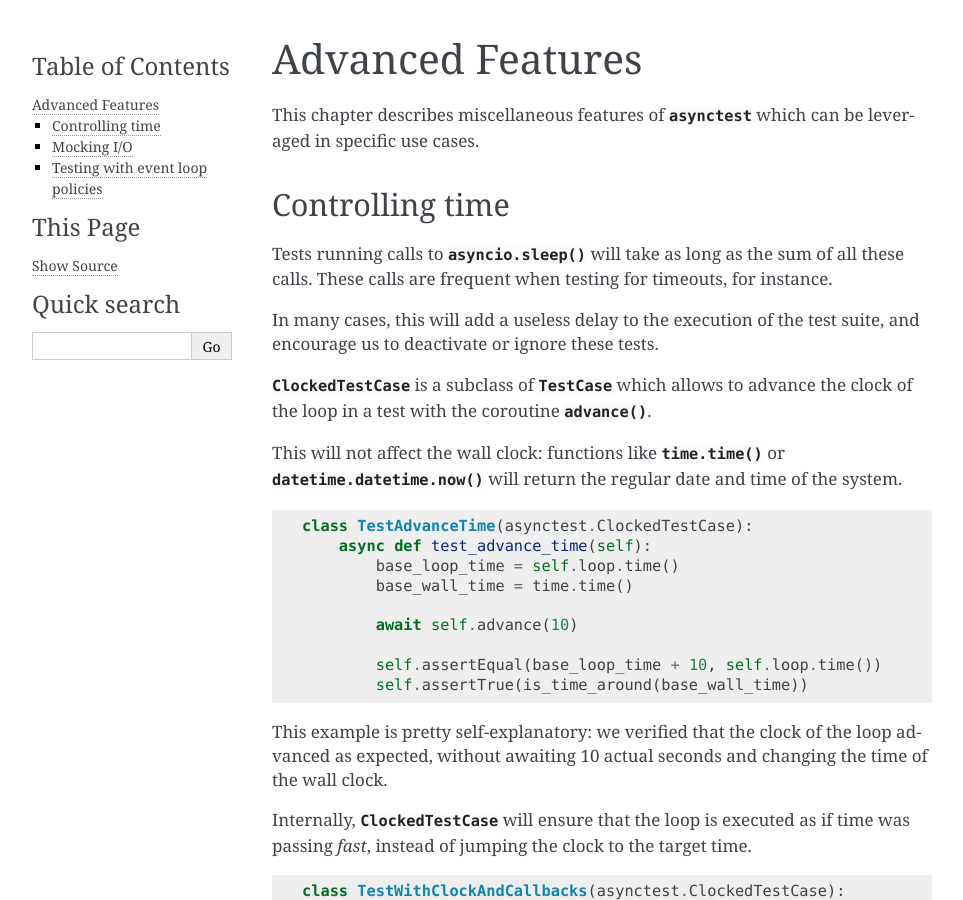
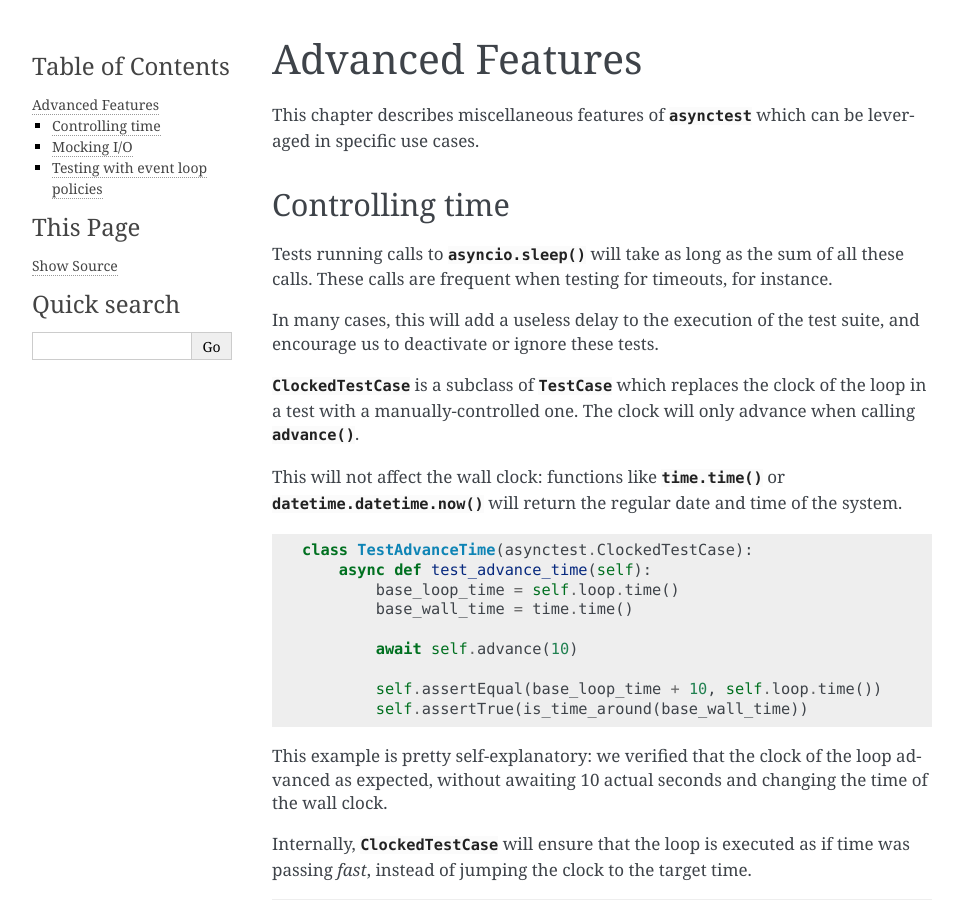
Before and after one commit to Martiusweb/asynctest, a Sphinx documentation site: the page built from doc/tutorial.advanced.rst, in a window 1280 px wide and 900 px high. Shown: the whole window, without its empty margins (148-1111 px from the left). Built offline with Sphinx 7.4.7, drawn with Linux system fonts in a browser that asks for light colours.

Commit message:
Document that the clock is frozen in ClockedTestCase

```diff
--- a/doc/tutorial.advanced.rst
+++ b/doc/tutorial.advanced.rst
@@ -15,8 +15,9 @@ In many cases, this will add a useless delay to the execution of the test
 suite, and encourage us to deactivate or ignore these tests.
 
 :class:`~asynctest.ClockedTestCase` is a subclass of
-:class:`~asynctest.TestCase` which allows to advance the clock of the loop in
-a test with the coroutine :meth:`~asynctest.ClockedTestCase.advance`.
+:class:`~asynctest.TestCase` which replaces the clock of the loop in a test
+with a manually-controlled one. The clock will only advance when calling
+:meth:`~asynctest.ClockedTestCase.advance`.
 
 This will not affect the wall clock: functions like :func:`time.time` or
 :meth:`datetime.datetime.now` will return the regular date and time of the
```
Also changed, not shown: 1 other file.
